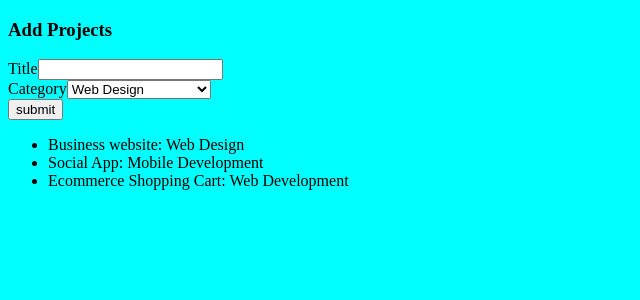
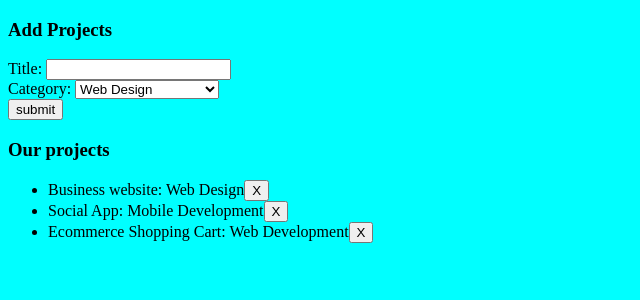
Before and after one commit to acwcheung/react-app, a React (Create React App) app: page / in a window 1280 px wide. Shown: the top 300 px of the page, without its empty margins (0-640 px from the left). Built offline with nearby package versions, Linux system fonts and the light colour scheme; the HTML template or start-up script is replaced by a standard one.

Commit message:
add the id to the list and a delete button

```diff
--- a/package.json
+++ b/package.json
@@ -8,7 +8,8 @@
     "@testing-library/user-event": "^7.2.1",
     "react": "^16.12.0",
     "react-dom": "^16.12.0",
-    "react-scripts": "3.3.0"
+    "react-scripts": "3.3.0",
+    "uuid": "^3.4.0"
   },
   "scripts": {
     "start": "react-scripts start",
--- a/src/App.js
+++ b/src/App.js
@@ -1,4 +1,5 @@
 import React from 'react';
+import uuid from 'uuid';
 import './App.css';
 import Project from './Components/Project';
 import AddProject from './Components/AddProject';
@@ -10,7 +11,16 @@ class App extends React.Component {
       projects: []
     }
     this.handleAddProject = this.handleAddProject.bind(this);
+    this.deleteProject = this.deleteProject.bind(this);
   };
+
+deleteProject(id) {
+  let projects = this.state.projects;
+  let index = projects.findIndex((item) => item.id = id);
+  projects.splice(index, 1);
+  this.setState({projects: projects});
+}
+
 
 handleAddProject(project) {
   let projects = this.state.projects;
@@ -21,14 +31,17 @@ handleAddProject(project) {
   componentDidMount() {
     this.setState({projects: [
       {
+        id: uuid.v4(),
         title: 'Business website',
         category: 'Web Design'
       },
       {
+        id: uuid.v4(),
         title: 'Social App',
         category: 'Mobile Development'
       },
       {
+        id: uuid.v4(),
         title: 'Ecommerce Shopping Cart',
         category: 'Web Development'
       }
@@ -40,10 +53,16 @@ handleAddProject(project) {
     return (
       <div className="App">
         <AddProject addProject={this.handleAddProject} />
-        <Project project={this.state.projects} />
+        <h3>Our projects</h3>
+        <Project project={this.state.projects} onDelete={this.deleteProject}  />
       </div>
     );
   }
 }
 
 export default App;
+
+//app.js
+//  AddProject
+//  Project
+//    ProjectItem
--- a/src/Components/AddProject.js
+++ b/src/Components/AddProject.js
@@ -1,4 +1,5 @@
 import React from 'react';
+import uuid from 'uuid';
 
 class AddProject extends React.Component {
   constructor(props) {
@@ -16,11 +17,9 @@ class AddProject extends React.Component {
   }
 
   handleChange(e) {
-    //destructuring the target object
     const { name, value } = e.target;
-    //the mergeing is shallow!
-    //[name] means it's a variable, not a string!
     this.setState({
+        id: uuid.v4(),
         [name]: value
     });
   }
@@ -41,7 +40,7 @@ class AddProject extends React.Component {
         <h3>Add Projects</h3>
         <form onSubmit={this.handleSubmit} >
           <div>
-            <label>Title</label>
+            <label>Title: </label>
             <input
               name='title'
               type='text'
@@ -50,7 +49,7 @@ class AddProject extends React.Component {
               required />
           </div>
           <div>
-            <label>Category</label>
+            <label>Category: </label>
             <select
               name='category'
               value={this.state.category}
--- a/src/Components/Project.js
+++ b/src/Components/Project.js
@@ -1,12 +1,17 @@
 import React from 'react';
 import ProjectItem from './ProjectItem';
 
-function Project(props) {
+class Project extends React.Component {
+  deleteProject(id) {
+    this.props.onDelete(id);
+  }
+
+  render() {
     let projectItems;
-  	if(props.project) {
-  		projectItems = props.project.map(project => {
+    if(this.props.project) {
+      projectItems = this.props.project.map(project => {
         return (
-  		  	<ProjectItem key={project.title} project={project} />
+          <ProjectItem key={project.id} project={project} onDelete={this.deleteProject.bind(this)} />
         )
       });
     }
@@ -16,8 +21,7 @@ function Project(props) {
         {projectItems}
       </ul>
     );
-
-
+  }
 }
 
 export default Project;
--- a/src/Components/ProjectItem.js
+++ b/src/Components/ProjectItem.js
@@ -1,13 +1,21 @@
 import React from 'react';
 
-function ProjectItem(props) {
+class ProjectItem extends React.Component {
+
+  deleteProject(e) {
+	const id = e.target.id;
+	this.props.onDelete(id);
+  }
+
+  render() {
   	return (
-	    <li className="Project">
-        {props.project.title}: {props.project.category}
+	  <li className="Project">
+        {this.props.project.title}: {this.props.project.category}
+        <button onClick={this.deleteProject.bind(this)} id={this.props.project.id} >X</button>
       </li>
+
 	);
-
-
+  }
 }
 
 export default ProjectItem;
```
Lines whose indentation alone changed are shown as unchanged.
